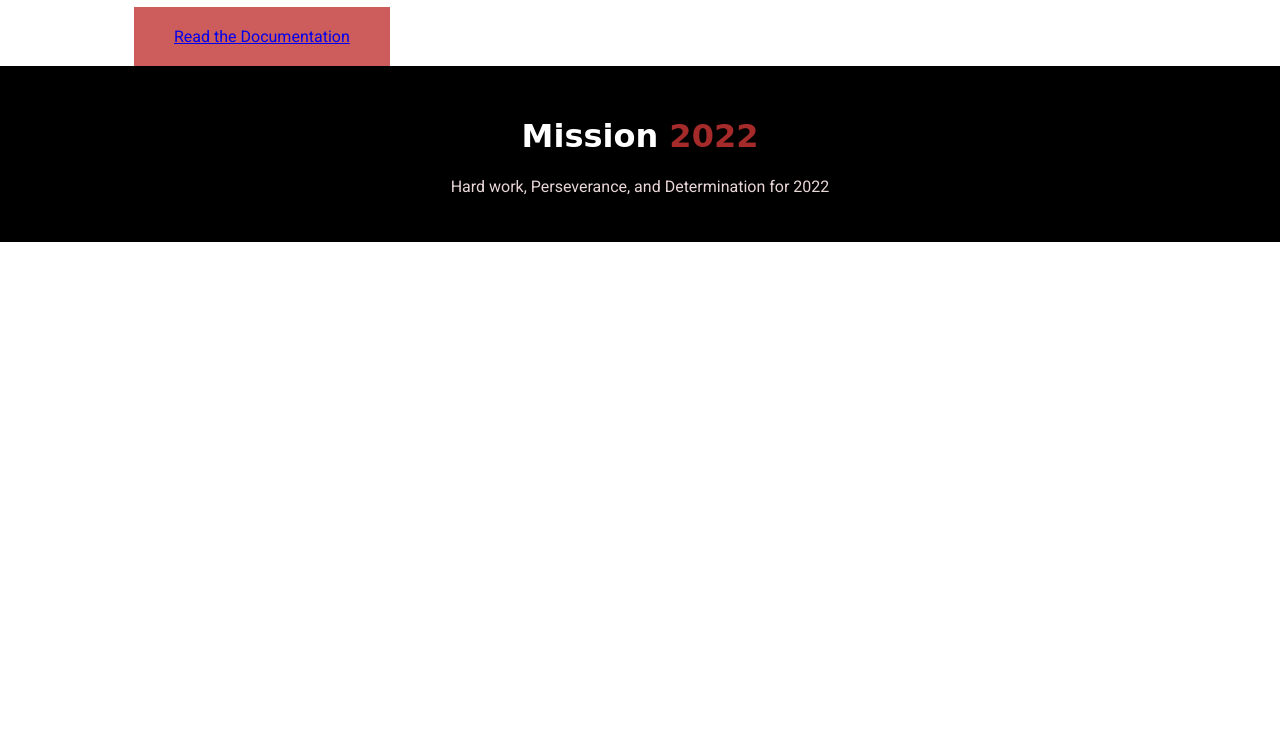
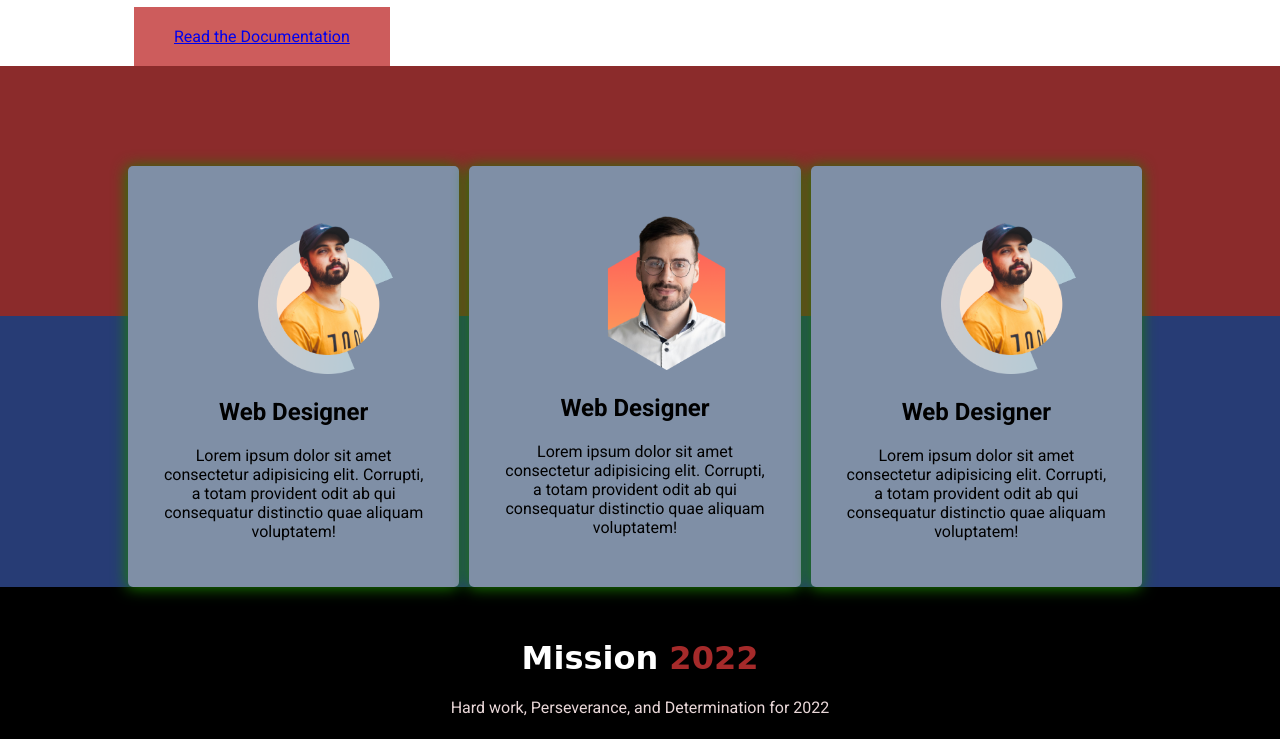
Before and after one commit to mdshalahuddin/personal--website, a plain HTML site: page index.html in a window 1280 px wide. Shown: the part 2058-2797 px from the top of the page. Before the commit the page ends 2300 px from the top, so only its background shows below. Drawn offline with Linux system fonts and the light colour scheme; a web font is replaced by a local one.

Commit message:
git first commit

```diff
--- a/index.html
+++ b/index.html
@@ -35,7 +35,7 @@
 
     <section class="mission">
         <h1>My Mission in <span>2022</span></h1>
-        <div class="mission-area">
+        <div class="mission-area flexable-display">
             <div class="mission-box">
                 <img class="img-icon" src="images/illustrators/illustrator-1.png" alt="">
                 <h3>Mission</h3>
@@ -91,6 +91,29 @@
             </div>
         </div>
     </section>
+    <section class="services">
+        <div class="team-no"></div>
+        <div class="service-team flexable-display">
+            <div class="team">
+                <img class="team-img" src="images/person/person-0.png" alt="">
+                <h1>Web Designer</h1>
+                <p>Lorem ipsum dolor sit amet consectetur adipisicing elit. Corrupti, a totam provident odit ab qui
+                    consequatur distinctio quae aliquam voluptatem!</p>
+            </div>
+            <div class="team">
+                <img class="team-img" src="images/person/person-3.png" alt="">
+                <h1>Web Designer</h1>
+                <p>Lorem ipsum dolor sit amet consectetur adipisicing elit. Corrupti, a totam provident odit ab qui
+                    consequatur distinctio quae aliquam voluptatem!</p>
+            </div>
+            <div class="team">
+                <img class="team-img" src="images/person/person-0.png" alt="">
+                <h1>Web Designer</h1>
+                <p>Lorem ipsum dolor sit amet consectetur adipisicing elit. Corrupti, a totam provident odit ab qui
+                    consequatur distinctio quae aliquam voluptatem!</p>
+            </div>
+        </div>
+    </section>
     <footer>
         <h1>Mission <span>2022</span></h1>
         <p>Hard work, Perseverance, and Determination for 2022</p>
--- a/style.css
+++ b/style.css
@@ -1,10 +1,10 @@
 body{
     margin: 0;
     font-family: 'Roboto', sans-serif;
+    box-sizing: border-box;
 }
-section{
-    margin-bottom: 40px;
-}
+
+
 .flexable-display{
     display: flex;
 }
@@ -63,7 +63,6 @@ margin-bottom: 45px;
     color: indianred;
 }
 .mission-area{
-    display: flex;
 }
 .mission .mission-box {
     width: 30%;
@@ -134,6 +133,40 @@ width: 100%;
 
 /**develop-about end**/
 
+/**services**/
+.services{
+    background-color:#273c75;
+}
+.team-no{
+    width: 100%;
+    height: 250px;
+    background-color: rgb(139, 43, 43);
+}
+.services .team-no{
+
+}
+.services .service-team{
+width: 80%;
+margin: auto;
+}
+.services .service-team .team{
+width: 30%;
+background-color: #7f8fa6;
+padding: 30px 30px;
+z-index: 11111;
+margin-top: -150px;
+box-shadow: -1px 1px 15px 0px rgb(26, 128, 0);
+border-radius: 5px;
+margin-right: 10px;
+}
+.services .service-team .team h1, p{
+    text-align: center;
+}
+.services .service-team .team img{
+    width: 140px;
+margin-left: 100px;
+}
+
 /**footer start**/
 footer{
     padding: 30px 0px;
@@ -152,3 +185,5 @@ footer p{
 footer span{
     color: brown;
 }
+
+/**footer end**/
```
